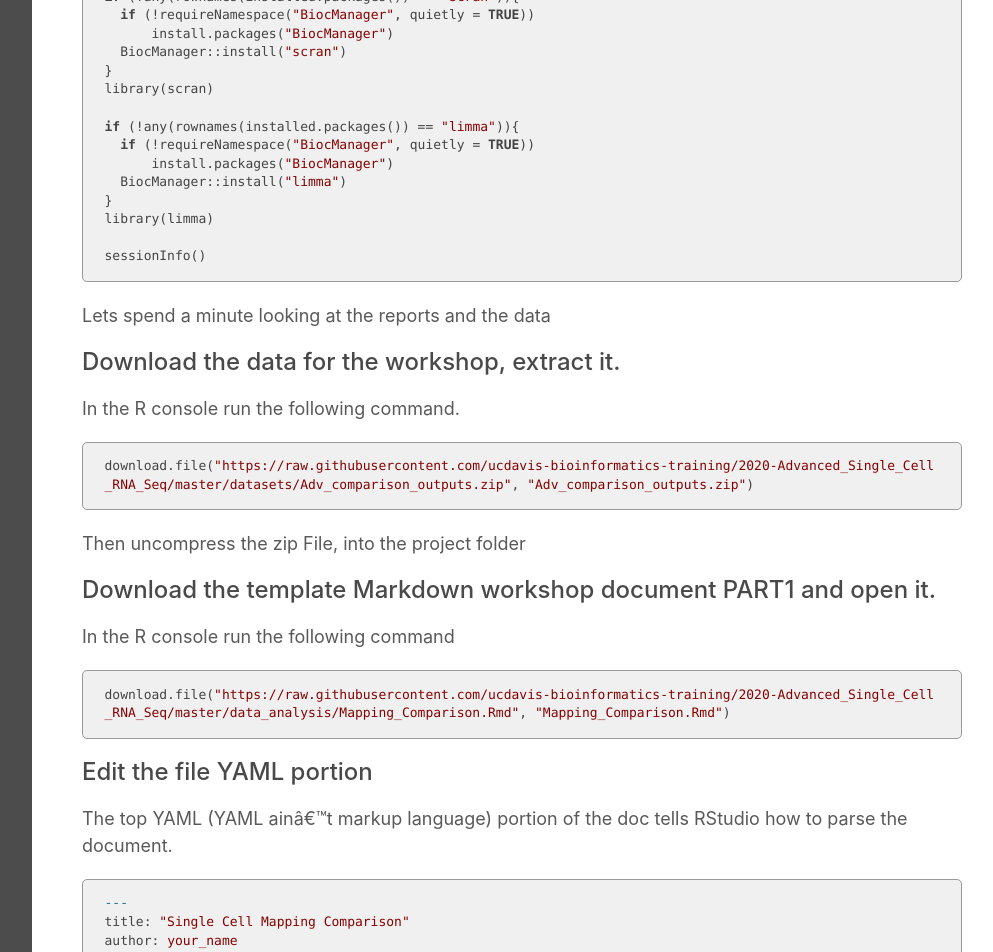
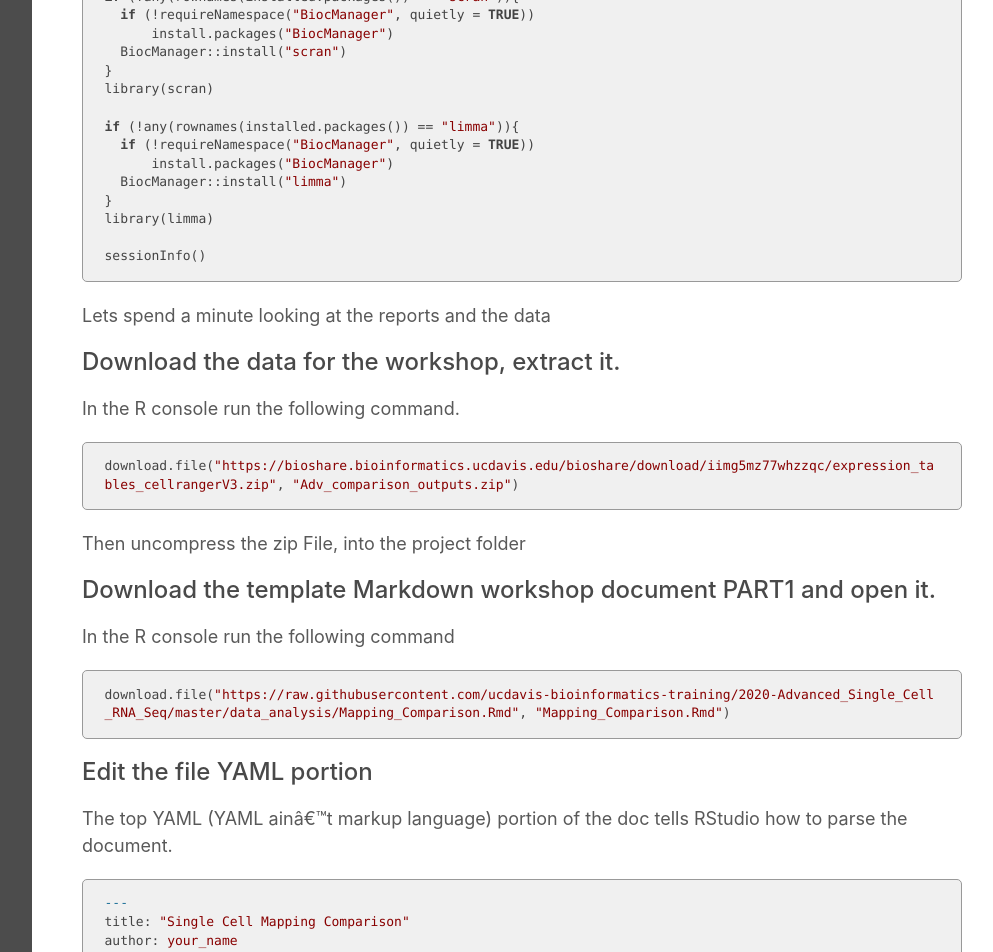
Before and after one commit to ucdavis-bioinformatics-training/2020-Advanced_Single_Cell_RNA_Seq, a Jekyll site: the page built from data_analysis/scrna_analysis_prepare.md, in a window 1280 px wide. Shown: the part 1831-2783 px from the top of the page, without its empty margins (268-1261 px from the left). Built offline with Jekyll 4.4.1, drawn with Linux system fonts in a browser that asks for light colours; our own code applies the rules of GitHub Pages for plain Markdown files; some of the changed lines change nothing that is shown.

Commit message:
add new link to Bioshare

````diff
--- a/data_analysis/scrna_analysis_prepare.md
+++ b/data_analysis/scrna_analysis_prepare.md
@@ -100,7 +100,7 @@
 
 In the R console run the following command.
 ```r
-download.file("https://raw.githubusercontent.com/ucdavis-bioinformatics-training/2020-Advanced_Single_Cell_RNA_Seq/master/datasets/Adv_comparison_outputs.zip", "Adv_comparison_outputs.zip")
+download.file("https://bioshare.bioinformatics.ucdavis.edu/bioshare/download/iimg5mz77whzzqc/expression_tables_cellrangerV3.zip", "Adv_comparison_outputs.zip")
 ```
 Then uncompress the zip File, into the project folder
 
````
Also changed, not shown: 1 other file.
